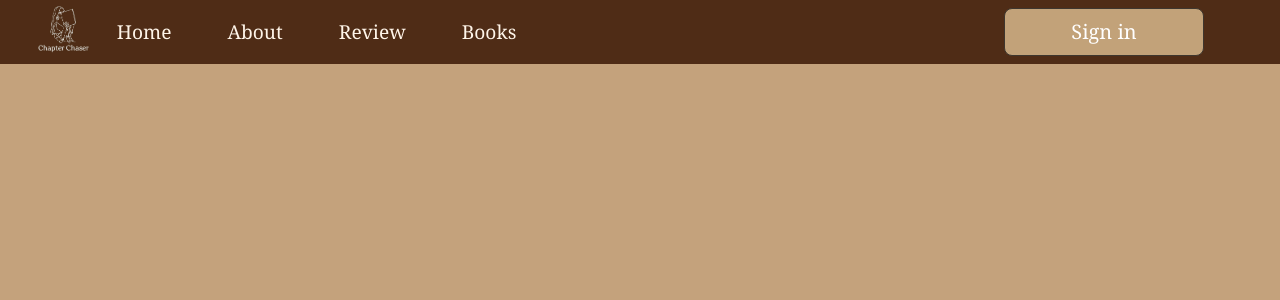
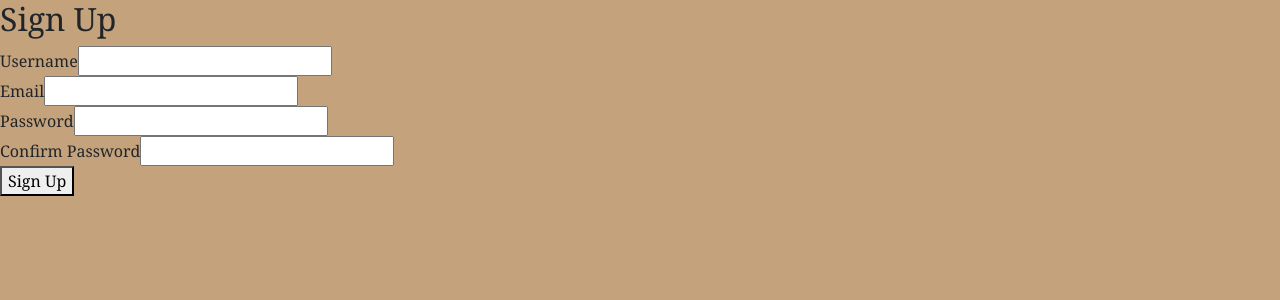
Before and after one commit to saniyasarfaraz/book-store, a React (Create React App) app in the folder frontend/: page /sign in a window 1280 px wide. Shown: the top 300 px of the page. Built offline with nearby package versions, Linux system fonts and the light colour scheme.

Commit message:
niyati changes

```diff
--- /dev/null
+++ b/frontend/src/components/Login.js
@@ -0,0 +1,48 @@
+// import React from 'react'
+
+      import React, { useState } from "react";
+// import './Login.css'; // Optional: for custom styling
+
+function Login() {
+  const [username, setUsername] = useState("");
+  const [password, setPassword] = useState("");
+
+  const handleLogin = (e) => {
+    e.preventDefault();
+    // You can add your authentication logic here
+    console.log("Username:", username);
+    console.log("Password:", password);
+  };
+
+  return (
+    <div className="login-container">
+      <h2>Login</h2>
+      <form onSubmit={handleLogin}>
+        <div className="input-group">
+          <label htmlFor="username">Username</label>
+          <input
+            type="text"
+            id="username"
+            value={username}
+            onChange={(e) => setUsername(e.target.value)}
+            required
+          />
+        </div>
+        <div className="input-group">
+          <label htmlFor="password">Password</label>
+          <input
+            type="password"
+            id="password"
+            value={password}
+            onChange={(e) => setPassword(e.target.value)}
+            required
+          />
+        </div>
+        <br></br>
+        <button type="submit">Login</button>
+      </form>
+    </div>
+  );
+}
+
+export default Login
--- /dev/null
+++ b/frontend/src/components/Sign.js
@@ -0,0 +1,115 @@
+
+// src/Signup.js
+
+import React, { useState } from 'react';
+
+const Sign = () => {
+    const [formData, setFormData] = useState({
+        username: '',
+        email: '',
+        password: '',
+        confirmPassword: ''
+    });
+
+    const [errors, setErrors] = useState({});
+
+    const handleChange = (e) => {
+        setFormData({
+            ...formData,
+            [e.target.name]: e.target.value
+        });
+    };
+
+    const validate = () => {
+        let valid = true;
+        let errors = {};
+
+        if (!formData.username) {
+            errors.username = "Username is required";
+            valid = false;
+        }
+
+        if (!formData.email) {
+            errors.email = "Email is required";
+            valid = false;
+        } else if (!/\S+@\S+\.\S+/.test(formData.email)) {
+            errors.email = "Email is invalid";
+            valid = false;
+        }
+
+        if (!formData.password) {
+            errors.password = "Password is required";
+            valid = false;
+        } else if (formData.password.length < 6) {
+            errors.password = "Password must be at least 6 characters";
+            valid = false;
+        }
+
+        if (formData.password !== formData.confirmPassword) {
+            errors.confirmPassword = "Passwords do not match";
+            valid = false;
+        }
+
+        setErrors(errors);
+        return valid;
+    };
+
+    const handleSubmit = (e) => {
+        e.preventDefault();
+        if (validate()) {
+            console.log("Form submitted", formData);
+            // You can add logic to submit the form data to the backend here
+        }
+    };
+
+    return (
+        <div className="signup-container">
+            <h2>Sign Up</h2>
+            <form onSubmit={handleSubmit}>
+                <div>
+                    <label>Username</label>
+                    <input
+                        type="text"
+                        name="username"
+                        value={formData.username}
+                        onChange={handleChange}
+                    />
+                    {errors.username && <p className="error">{errors.username}</p>}
+                </div>
+                <div>
+                    <label>Email</label>
+                    <input
+                        type="email"
+                        name="email"
+                        value={formData.email}
+                        onChange={handleChange}
+                    />
+                    {errors.email && <p className="error">{errors.email}</p>}
+                </div>
+                <div>
+                    <label>Password</label>
+                    <input
+                        type="password"
+                        name="password"
+                        value={formData.password}
+                        onChange={handleChange}
+                    />
+                    {errors.password && <p className="error">{errors.password}</p>}
+                </div>
+                <div>
+                    <label>Confirm Password</label>
+                    <input
+                        type="password"
+                        name="confirmPassword"
+                        value={formData.confirmPassword}
+                        onChange={handleChange}
+                    />
+                    {errors.confirmPassword && <p className="error">{errors.confirmPassword}</p>}
+                </div>
+                <button type="submit">Sign Up</button>
+            </form>
+        </div>
+    );
+};
+
+export default Sign;
--- a/frontend/src/components/header.js
+++ b/frontend/src/components/header.js
@@ -51,15 +51,27 @@ const Header = (scrollToBookCards) => {
             </ul>
 
             <Link
-              to="/"
+              to="/Sign"
               className="btn btn-primary btn-lg"
               style={{
-                backgroundColor: "#c2a279",
+                backgroundColor: "blue",
                 position: "relative",
                 right: "3vw",
               }}
             >
               Sign in
+            </Link>
+
+            <Link
+              to="/Login"
+              className="btn btn-primary btn-lg"
+              style={{
+                backgroundColor: "blue",
+                position: "relative",
+                right: "1vw",
+              }}
+            >
+              Login
             </Link>
           </div>
         </div>
--- a/frontend/src/index.js
+++ b/frontend/src/index.js
@@ -3,7 +3,12 @@ import ReactDOM from "react-dom/client";
 import "./index.css";
 import App from "./App";
 import reportWebVitals from "./reportWebVitals";
+import { BrowserRouter as Router, Route,Routes,} from "react-router-dom";
 import { BrowserRouter } from "react-router-dom";
+import Sign from "./components/Sign";
+import Login from "./components/Login";
+
+
 
 const root = ReactDOM.createRoot(document.getElementById("root"));
 // root.render(
@@ -14,8 +19,16 @@ const root = ReactDOM.createRoot(document.getElementById("root"));
 
 root.render(
   <BrowserRouter>
-    <App />
-  </BrowserRouter>
+
+<Routes>
+          <Route path="/sign" element={<Sign/>} />
+          <Route path ="/" element={<App/> } />
+          <Route path="/Login" element={<Login/>} />
+
+      </Routes>
+    {/* <App /> */}
+  </BrowserRouter>,
+  document.getElementById("root")
   // document.getElementById("root")
 );
 
```
